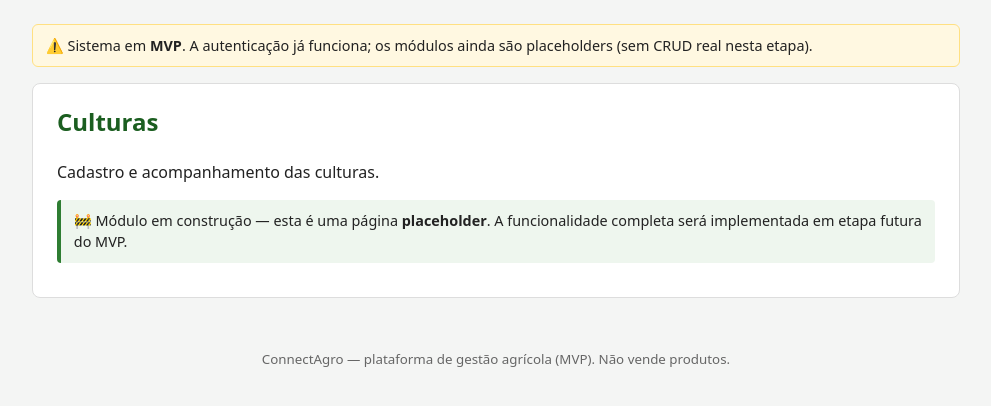
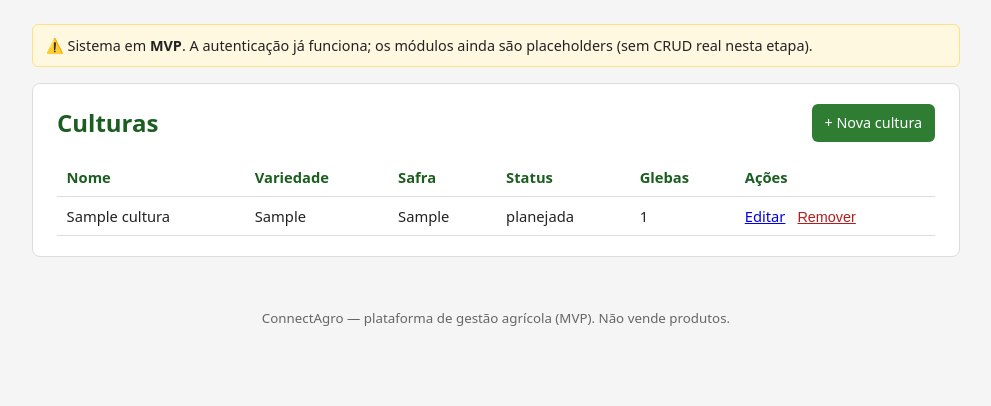
Before and after one commit to Helio965/Connectagro, a Flask app: page /culturas/ in a window 1280 px wide. Shown: the part 90-496 px from the top of the page, without its empty margins (144-1135 px from the left). Run offline with Flask 3, Linux system fonts and the light colour scheme; the visitor is signed in with stand-in values (Sample User, id 1); tables that the repository leaves empty hold one stand-in row (values such as "Sample post").

Commit message:
feat: Etapa 5.2 - CRUD de Glebas e Culturas (+ associacao cultura-gleba)
- utils/contexto.py: propriedade_atual() (cria padrao se nao existir), parse_float,
  vazio_para_none
- blueprints/glebas/routes.py: CRUD completo (nova/listar/editar/remover),
  escopo por propriedade (404 se nao for do usuario), atualizado_em em edicoes;
  remocao limpa vinculos cultura_gleba
- blueprints/culturas/routes.py: CRUD completo com status
  (planejada/em_andamento/colhida/cancelada) e sincronizacao da associacao
  cultura-gleba (apenas glebas da mesma propriedade)
- templates: glebas/list, glebas/form, culturas/list, culturas/form
- main.css: estilos de tabela, formularios, botoes de acao
- tests/test_glebas_culturas_crud.py: criar/editar/remover, validacao, associacao
  e escopo por usuario (10 testes); total 76 passando
- docs: README (status/estrutura), roadmap (Etapa 5.2), 06-1 (v0.7, modulos),
  tests/README

Protegido por login. Sem permissoes finas por perfil ainda; banco real nao
versionado; sistema nao vende; preco/imagem seguem pendentes.

Co-Authored-By: Claude Opus 4.8 <noreply@anthropic.com>
Claude-Session: https://claude.ai/code/session_01TXqiUM8ygnHtqhrP4WYKHg

```diff
--- a/src/app/blueprints/culturas/routes.py
+++ b/src/app/blueprints/culturas/routes.py
@@ -1,15 +1,131 @@
-"""Rotas do módulo Culturas (placeholder do MVP)."""
-from flask import render_template
+"""CRUD de Culturas (+ associação cultura↔gleba) — escopo: propriedade logada."""
+from flask import abort, flash, redirect, render_template, request, url_for
 
+from ...extensions import db
+from ...models import Cultura, CulturaGleba, Gleba
+from ...models._helpers import iso_now
+from ...utils.auth import login_required
+from ...utils.contexto import propriedade_atual, vazio_para_none
 from . import culturas_bp
-from ...utils.auth import login_required
+
+STATUS_VALIDOS = ("planejada", "em_andamento", "colhida", "cancelada")
+
+
+def _cultura_da_propriedade_ou_404(cultura_id, propriedade):
+    cultura = Cultura.query.filter_by(id=cultura_id, propriedade_id=propriedade.id).first()
+    if cultura is None:
+        abort(404)
+    return cultura
+
+
+def _glebas_da_propriedade(propriedade):
+    return Gleba.query.filter_by(propriedade_id=propriedade.id).order_by(Gleba.nome).all()
+
+
+def _sincronizar_glebas(cultura, gleba_ids, propriedade):
+    """Sincroniza as associações cultura↔gleba conforme os ids selecionados.
+
+    Considera apenas glebas da mesma propriedade (evita vincular glebas alheias).
+    """
+    validos = {g.id for g in _glebas_da_propriedade(propriedade)}
+    desejados = {int(x) for x in gleba_ids if str(x).isdigit()} & validos
+    atuais = {cg.gleba_id: cg for cg in cultura.cultura_glebas}
+
+    # remover associações que saíram
+    for gid, cg in atuais.items():
+        if gid not in desejados:
+            db.session.delete(cg)
+    # adicionar novas
+    for gid in desejados - set(atuais):
+        db.session.add(CulturaGleba(cultura_id=cultura.id, gleba_id=gid))
 
 
 @culturas_bp.route("/")
 @login_required
 def index():
-    return render_template(
-        "placeholders/modulo.html",
-        modulo="Culturas",
-        descricao="Cadastro e acompanhamento das culturas.",
-    )
+    propriedade = propriedade_atual()
+    culturas = (Cultura.query
+                .filter_by(propriedade_id=propriedade.id)
+                .order_by(Cultura.nome)
+                .all())
+    return render_template("culturas/list.html", culturas=culturas)
+
+
+@culturas_bp.route("/nova", methods=["GET", "POST"])
+@login_required
+def nova():
+    propriedade = propriedade_atual()
+    glebas = _glebas_da_propriedade(propriedade)
+    if request.method == "POST":
+        nome = vazio_para_none(request.form.get("nome"))
+        status = request.form.get("status") or "planejada"
+        if not nome:
+            flash("O nome da cultura é obrigatório.", "error")
+            return render_template("culturas/form.html", cultura=None,
+                                   form=request.form, glebas=glebas,
+                                   glebas_sel=set(), status_validos=STATUS_VALIDOS), 400
+        if status not in STATUS_VALIDOS:
+            status = "planejada"
+        cultura = Cultura(
+            propriedade_id=propriedade.id,
+            nome=nome,
+            variedade=vazio_para_none(request.form.get("variedade")),
+            safra=vazio_para_none(request.form.get("safra")),
+            data_inicio=vazio_para_none(request.form.get("data_inicio")),
+            data_fim=vazio_para_none(request.form.get("data_fim")),
+            status=status,
+        )
+        db.session.add(cultura)
+        db.session.flush()  # garante cultura.id
+        _sincronizar_glebas(cultura, request.form.getlist("glebas"), propriedade)
+        db.session.commit()
+        flash("Cultura criada com sucesso.", "success")
+        return redirect(url_for("culturas.index"))
+    return render_template("culturas/form.html", cultura=None, form={},
+                           glebas=glebas, glebas_sel=set(),
+                           status_validos=STATUS_VALIDOS)
+
+
+@culturas_bp.route("/<int:cultura_id>/editar", methods=["GET", "POST"])
+@login_required
+def editar(cultura_id):
+    propriedade = propriedade_atual()
+    cultura = _cultura_da_propriedade_ou_404(cultura_id, propriedade)
+    glebas = _glebas_da_propriedade(propriedade)
+    if request.method == "POST":
+        nome = vazio_para_none(request.form.get("nome"))
+        status = request.form.get("status") or cultura.status
+        if not nome:
+            flash("O nome da cultura é obrigatório.", "error")
+            sel = {int(x) for x in request.form.getlist("glebas") if x.isdigit()}
+            return render_template("culturas/form.html", cultura=cultura,
+                                   form=request.form, glebas=glebas,
+                                   glebas_sel=sel, status_validos=STATUS_VALIDOS), 400
+        cultura.nome = nome
+        cultura.variedade = vazio_para_none(request.form.get("variedade"))
+        cultura.safra = vazio_para_none(request.form.get("safra"))
+        cultura.data_inicio = vazio_para_none(request.form.get("data_inicio"))
+        cultura.data_fim = vazio_para_none(request.form.get("data_fim"))
+        cultura.status = status if status in STATUS_VALIDOS else cultura.status
+        cultura.atualizado_em = iso_now()
+        _sincronizar_glebas(cultura, request.form.getlist("glebas"), propriedade)
+        db.session.commit()
+        flash("Cultura atualizada.", "success")
+        return redirect(url_for("culturas.index"))
+    sel = {cg.gleba_id for cg in cultura.cultura_glebas}
+    return render_template("culturas/form.html", cultura=cultura, form=cultura,
+                           glebas=glebas, glebas_sel=sel,
+                           status_validos=STATUS_VALIDOS)
+
+
+@culturas_bp.route("/<int:cultura_id>/remover", methods=["POST"])
+@login_required
+def remover(cultura_id):
+    propriedade = propriedade_atual()
+    cultura = _cultura_da_propriedade_ou_404(cultura_id, propriedade)
+    for cg in list(cultura.cultura_glebas):
+        db.session.delete(cg)
+    db.session.delete(cultura)
+    db.session.commit()
+    flash("Cultura removida.", "success")
+    return redirect(url_for("culturas.index"))
--- a/src/app/static/css/main.css
+++ b/src/app/static/css/main.css
@@ -124,3 +124,57 @@ body {
   cursor: pointer;
 }
 .btn-entrar:hover { background: var(--verde-escuro); }
+
+/* Cabeçalho de cartão com ação à direita */
+.card-head { display: flex; align-items: center; justify-content: space-between; gap: 1rem; }
+.card-head h1 { margin: 0; }
+
+/* Botões de ação */
+.btn-acao {
+  background: var(--verde);
+  color: #fff;
+  text-decoration: none;
+  border: none;
+  padding: .5rem .8rem;
+  border-radius: 6px;
+  font-size: .9rem;
+  cursor: pointer;
+}
+.btn-acao:hover { background: var(--verde-escuro); }
+.btn-link-danger {
+  background: none;
+  border: none;
+  color: #b71c1c;
+  cursor: pointer;
+  font-size: .9rem;
+  padding: 0;
+  text-decoration: underline;
+}
+
+/* Tabelas de listagem */
+.tabela { width: 100%; border-collapse: collapse; margin-top: 1rem; }
+.tabela th, .tabela td {
+  text-align: left;
+  padding: .5rem .6rem;
+  border-bottom: 1px solid var(--borda);
+  font-size: .92rem;
+}
+.tabela th { color: var(--verde-escuro); }
+.acoes { display: flex; gap: .75rem; align-items: center; }
+.acoes form { margin: 0; }
+
+/* Formulários verticais */
+.form-vertical { display: flex; flex-direction: column; gap: .3rem; max-width: 520px; }
+.form-vertical label { font-size: .85rem; font-weight: 600; margin-top: .5rem; }
+.form-vertical input,
+.form-vertical select,
+.form-vertical textarea {
+  padding: .5rem .6rem;
+  border: 1px solid var(--borda);
+  border-radius: 6px;
+  font-size: 1rem;
+}
+.form-acoes { display: flex; gap: 1rem; align-items: center; margin-top: 1rem; }
+.checkbox-grupo { display: flex; flex-wrap: wrap; gap: .5rem 1rem; padding: .3rem 0; }
+.check-inline { font-weight: 400; display: flex; align-items: center; gap: .3rem; }
+.hint { color: #666; font-size: .9rem; }
--- /dev/null
+++ b/src/app/templates/culturas/list.html
@@ -0,0 +1,42 @@
+{% extends "base.html" %}
+
+{% block title %}Culturas — ConnectAgro{% endblock %}
+
+{% block content %}
+<section class="card">
+  <div class="card-head">
+    <h1>Culturas</h1>
+    <a class="btn-acao" href="{{ url_for('culturas.nova') }}">+ Nova cultura</a>
+  </div>
+
+  {% if culturas %}
+  <table class="tabela">
+    <thead>
+      <tr>
+        <th>Nome</th><th>Variedade</th><th>Safra</th><th>Status</th><th>Glebas</th><th>Ações</th>
+      </tr>
+    </thead>
+    <tbody>
+      {% for c in culturas %}
+      <tr>
+        <td>{{ c.nome }}</td>
+        <td>{{ c.variedade or "—" }}</td>
+        <td>{{ c.safra or "—" }}</td>
+        <td>{{ c.status }}</td>
+        <td>{{ c.cultura_glebas | length }}</td>
+        <td class="acoes">
+          <a href="{{ url_for('culturas.editar', cultura_id=c.id) }}">Editar</a>
+          <form method="post" action="{{ url_for('culturas.remover', cultura_id=c.id) }}"
+                onsubmit="return confirm('Remover esta cultura?');">
+            <button type="submit" class="btn-link-danger">Remover</button>
+          </form>
+        </td>
+      </tr>
+      {% endfor %}
+    </tbody>
+  </table>
+  {% else %}
+  <p>Nenhuma cultura cadastrada ainda. <a href="{{ url_for('culturas.nova') }}">Criar a primeira</a>.</p>
+  {% endif %}
+</section>
+{% endblock %}
--- /dev/null
+++ b/src/app/utils/contexto.py
@@ -0,0 +1,49 @@
+"""Helpers de contexto do usuário logado para os CRUDs do MVP.
+
+Glebas e culturas pertencem a uma **propriedade**. No MVP, cada usuário opera
+sobre sua propriedade atual; se ainda não houver, uma propriedade padrão é criada
+de forma transparente (não há, nesta etapa, um módulo de cadastro de propriedade).
+"""
+from ..extensions import db
+from ..models import Propriedade
+from .auth import usuario_atual
+
+
+def propriedade_atual():
+    """Retorna a propriedade do usuário logado, criando uma padrão se necessário.
+
+    Retorna ``None`` se não houver usuário autenticado.
+    """
+    usuario = usuario_atual()
+    if usuario is None:
+        return None
+    prop = (Propriedade.query
+            .filter_by(usuario_id=usuario["id"])
+            .order_by(Propriedade.id)
+            .first())
+    if prop is None:
+        prop = Propriedade(usuario_id=usuario["id"], nome="Minha propriedade")
+        db.session.add(prop)
+        db.session.commit()
+    return prop
+
+
+def parse_float(valor):
+    """Converte string em float; retorna ``None`` se vazio/ inválido."""
+    if valor is None:
+        return None
+    valor = str(valor).strip().replace(",", ".")
+    if valor == "":
+        return None
+    try:
+        return float(valor)
+    except ValueError:
+        return None
+
+
+def vazio_para_none(valor):
+    """Normaliza string vazia para ``None``; faz strip caso contrário."""
+    if valor is None:
+        return None
+    valor = str(valor).strip()
+    return valor or None
```
Also changed, not shown: docs/06-1-arquitetura-tecnica-mvp.md (+22 -16 lines), docs/07-roadmap-mvp.md (+14 -2 lines), src/app/blueprints/glebas/routes.py (+83 -8 lines), src/app/templates/culturas/form.html (added, +54 -0 lines), src/app/templates/glebas/form.html (added, +35 -0 lines), src/app/templates/glebas/list.html (added, +40 -0 lines), tests/test_glebas_culturas_crud.py (added, +173 -0 lines), README.md, tests/README.md.
